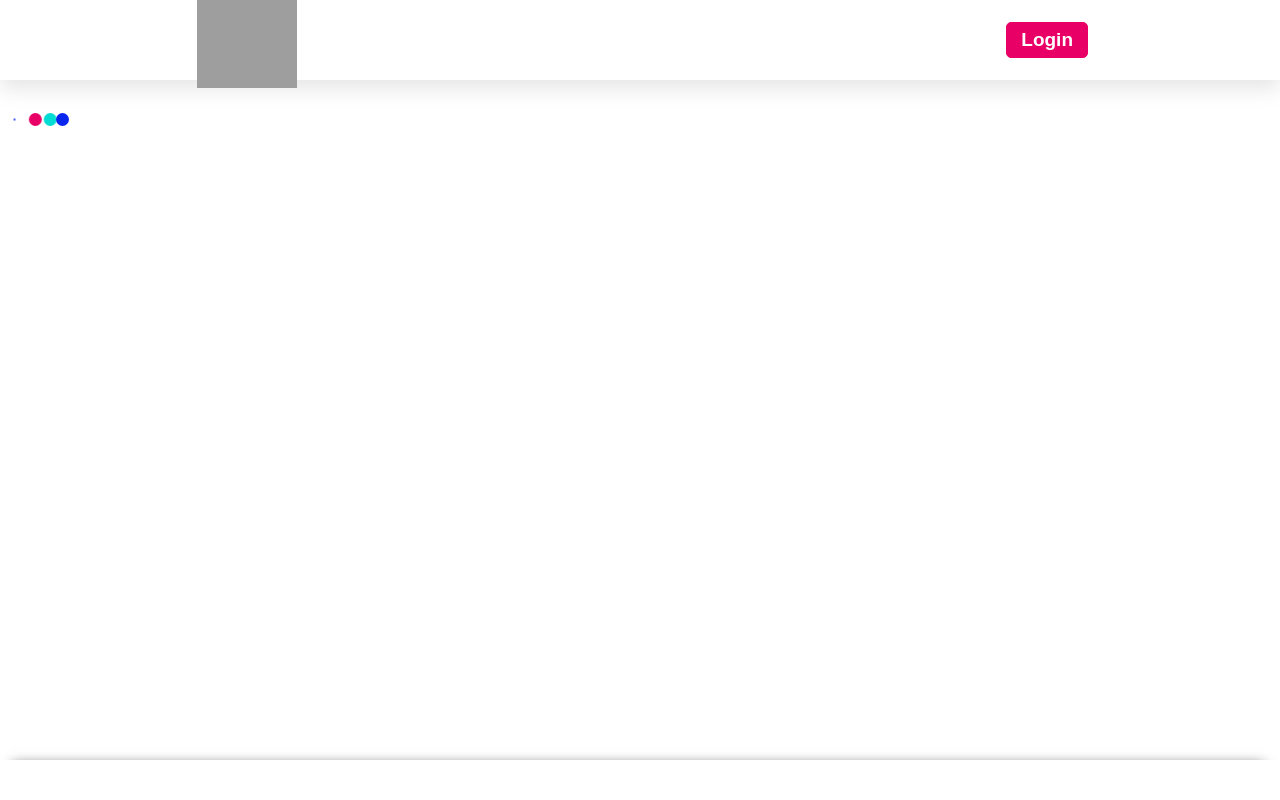
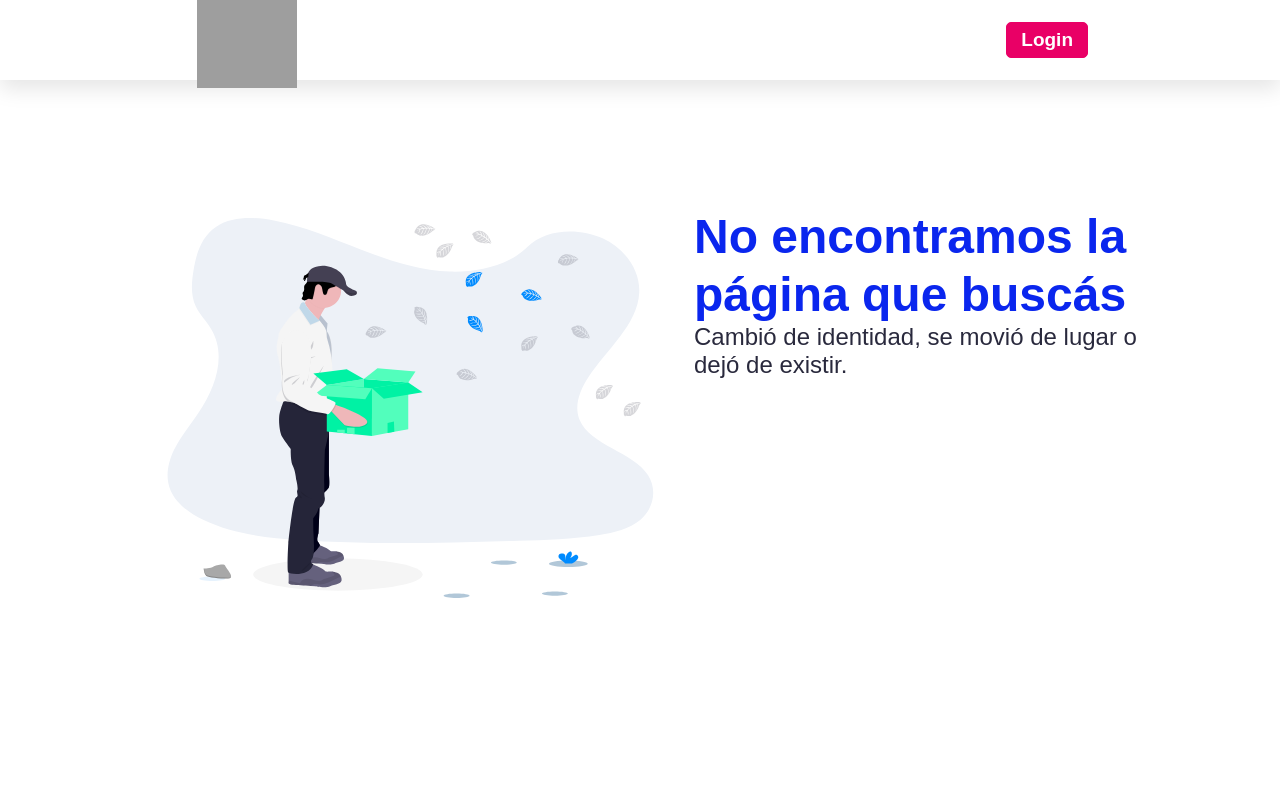
Before and after one commit to Nahue941/navent, a React (Create React App) app in the folder front/: page /404 in a window 1280 px wide. Shown: the top 800 px of the page. Built offline with nearby package versions, Linux system fonts and the light colour scheme; grey boxes are pictures that could not be loaded; a web font is replaced by a local one.

Commit message:
loading de colores

```diff
--- a/front/src/containers/EditTestView.jsx
+++ b/front/src/containers/EditTestView.jsx
@@ -57,6 +57,7 @@ const EditTestView = ({ skillId }) => {
 
   useEffect(() => {
     dispatch(getEditTest(skillId));
+    // dispatch(getEditTest(skillId)); a una funcion getEditQuestions , llena un array en questions
     setNewTest(test);
   }, [dispatch]);
 
--- a/front/src/containers/routers/Router.jsx
+++ b/front/src/containers/routers/Router.jsx
@@ -6,7 +6,7 @@ import AuthRoute from './AuthRoute';
 import NotFound from '../../components/NotFound'; // ruta publica
 import AdminRoute from './AdminRoute';
 
-import LoadingSpinner from '../../components/UI/LoadingSpinner';
+import LoadingSpinner from '../../components/UI/LoadingSpinner'// loading :v
 //falta la lógica del estado del user para manejar lo que se ve y lo que no, está hardcodeado
 const Router = () => {
 
@@ -19,7 +19,7 @@ const Router = () => {
 
             {user?.id ? (user.admin ? <AdminRoute/> : <PrivateRoute/>) : <AuthRoute/>}
 
-            <Route path="/404" render={() => <LoadingSpinner />} />
+            <Route path="/404" render={() => <NotFound />} />
 
 
         </div>
--- a/front/src/styles/loadingSpinner.module.scss
+++ b/front/src/styles/loadingSpinner.module.scss
@@ -10,34 +10,38 @@
     width: 13px;
     height: 13px;
     border-radius: 50%;
-    background: rgb(76, 0, 255);
     animation-timing-function: cubic-bezier(0, 1, 1, 0);
   }
   .lds_ellipsis div:nth-child(1) {
     left: 8px;
     transform: translate(68px, -50%) scale(1);
-    animation: lds-ellipsis1 0.6s infinite;
+    animation: lds-ellipsis1 0.833333s infinite;
     background: rgb(10, 38, 238);
+
   }
   .lds_ellipsis div:nth-child(2) {
     left: 8px;
     animation: lds-ellipsis2 0.833333s infinite;
     background: rgb(233, 0, 102);
+
   }
   .lds_ellipsis div:nth-child(3) {
     left: 32px;
-    animation: lds-ellipsis2 1.66667s infinite;
+    animation: lds-ellipsis2 0.833333s infinite;
     background: rgb(0, 220, 212);
+
   }
   .lds_ellipsis div:nth-child(4) {
     left: 56px;
-    animation: lds-ellipsis3 2.5s infinite;
-    background: rgb(10, 38, 238);
+    animation: lds-ellipsis3 0.833333s infinite;
+    background: rgb(0, 220, 212);
+
   }
   .lds_ellipsis div:nth-child(5) {
     left: 56px;
-    animation-delay: lds-ellipsis3 3.33333s infinite;
-    background: rgb(10, 38, 238);
+    animation: lds-ellipsis3 0.833333s infinite;
+    background: rgb(0, 220, 212);
+
   }
   @keyframes lds-ellipsis1 {
     0% {
@@ -55,6 +59,16 @@
       transform: scale(0);
     }
   }
+
+  @keyframes lds-ellipsis4 {
+    0% {
+      transform: scale(1);
+    }
+    100% {
+      transform: scale(0);
+    }
+  }
+
   @keyframes lds-ellipsis2 {
     0% {
       transform: translate(0, 0);
@@ -63,3 +77,12 @@
       transform: translate(24px, 0);
     }
   }
+
+  @keyframes lds-ellipsis2 {
+    0% {
+      transform: translate(0, 0);
+    }
+    100% {
+      transform: translate(24px, 0);
+    }
+  }
```
